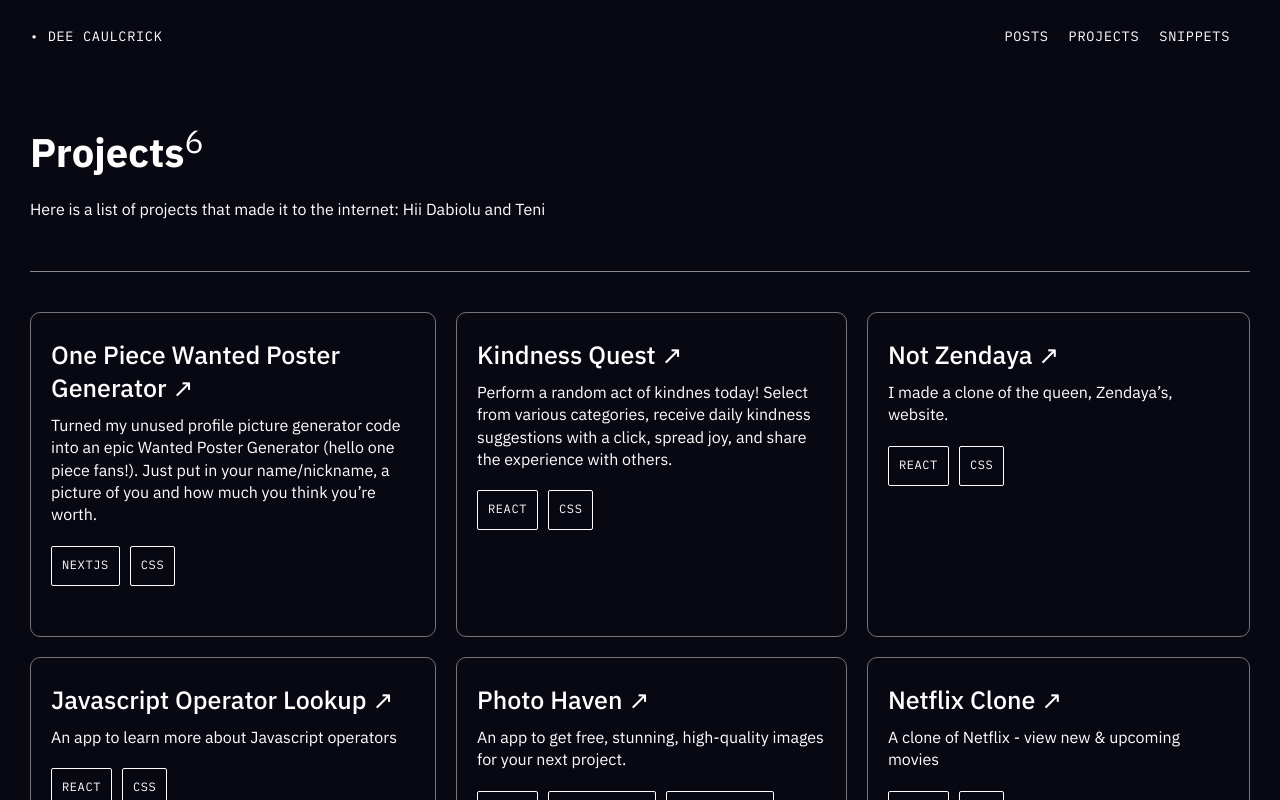
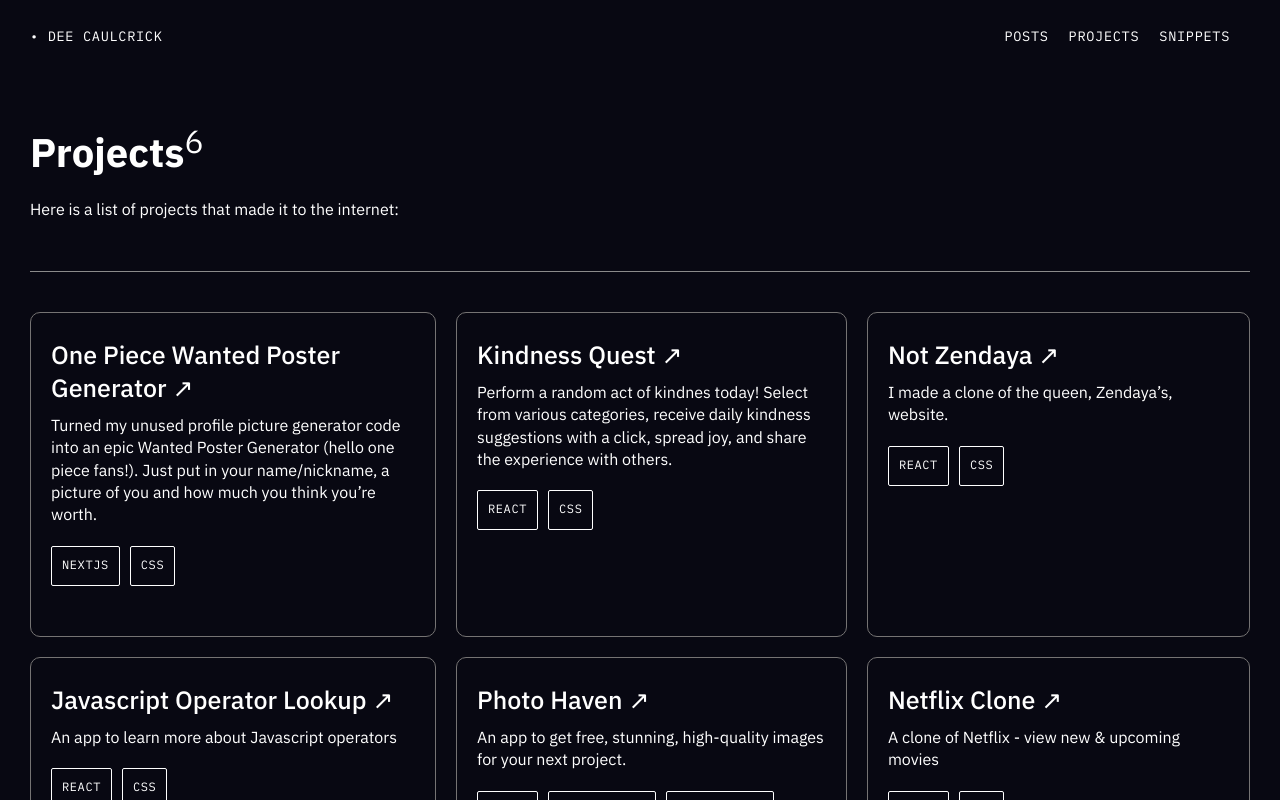
Before and after one commit to deecaulcrick/next-blog, a Next.js app: page /projects in a window 1280 px wide. Shown: the top 800 px of the page. Built offline with nearby package versions, Linux system fonts and the light colour scheme.

Commit message:
removed Dabi amd Teni

```diff
--- a/app/projects/page.js
+++ b/app/projects/page.js
@@ -7,10 +7,7 @@ const projects = () => {
         <h1 className="page-title">
           Projects<sup className="superscript">{projectsData.length}</sup>
         </h1>
-        <p>
-          Here is a list of projects that made it to the internet: Hii Dabiolu
-          and Teni
-        </p>
+        <p>Here is a list of projects that made it to the internet:</p>
       </div>
       <div className="project-list">
         {projectsData.map((project) => (
```
